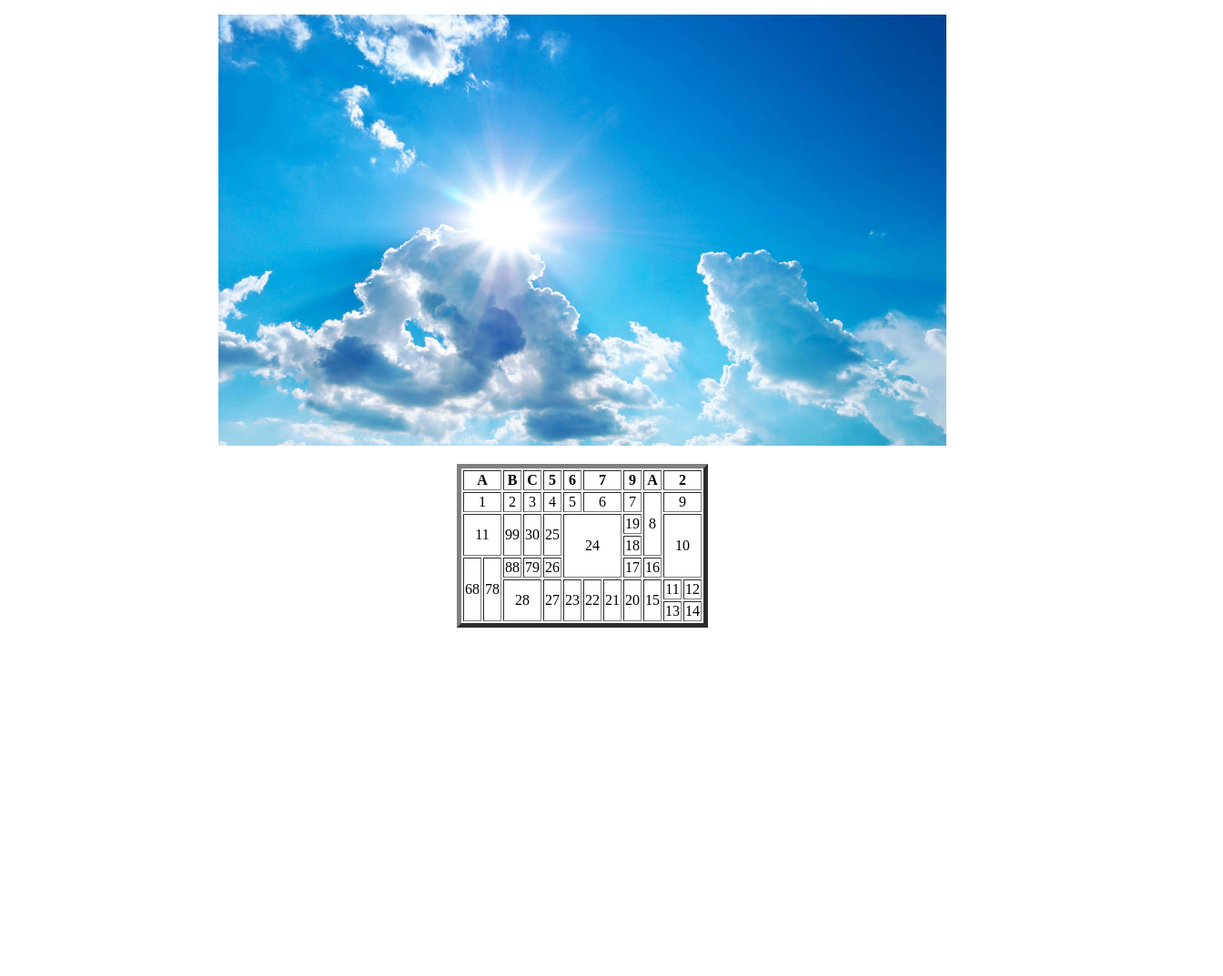
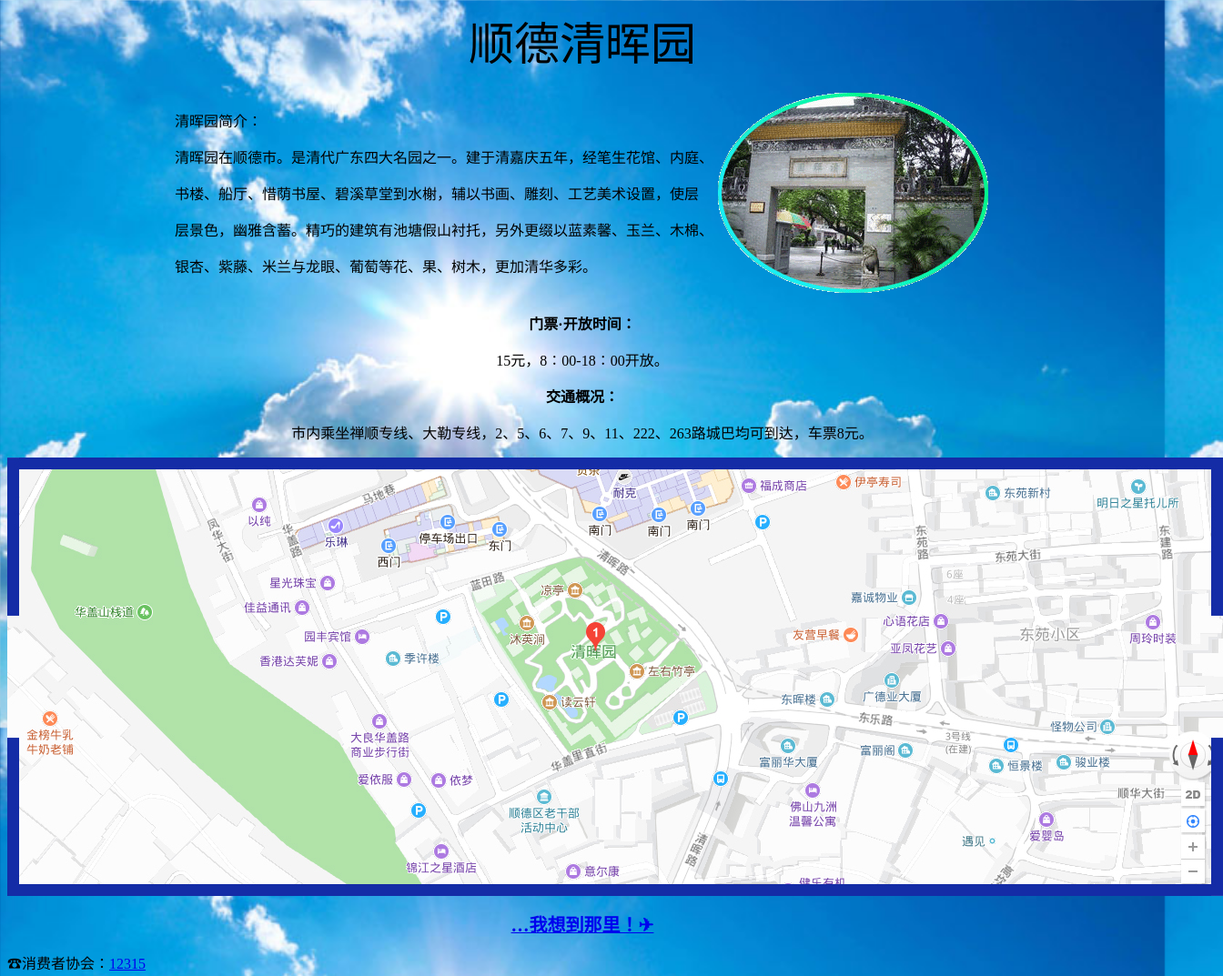
Before and after one commit to 645695411/645695411.github.io, a plain HTML site: page index.html in a window 1280 px wide. Shown: the top 1073 px of the page at 91% size, 1344 px wide, since content can reach past the window. Before the commit the page ends 800 px from the top, so only its background shows below. Drawn offline with Linux system fonts and the light colour scheme.

Commit message:
Update index.html

```diff
--- a/index.html
+++ b/index.html
@@ -1,69 +1,33 @@
-<!doctype html>
 <html>
   <head>
     <meta charset="utf-8">
-    <title>表格</title>
+    <link rel="icon" href="favicon-20190326043922412.ico" type="image/x-icon"/>
+    <title>顺德清晖园</title>
   </head>
-  <body>
- <p align="center"><img src="https://645695411.github.io/1.jpg"></p>
-<table border="5"align="center" style="text-align:center">
-  <tr>
-    <th colspan="2">A</th>
-    <th>B</th>
-    <th>C</th>
-    <th>5</th>
-    <th>6</th>
-    <th colspan="2">7</th>
-    <th>9</th>
-    <th>A</th>
-    <th colspan="2">2</th>
-   </tr>
- <tr>
-    <td colspan="2">1</td>
-    <td>2</td>
-    <td>3</td>
-    <td>4</td>
-    <td>5</td>
-    <td colspan="2">6</td>
-    <td>7</td>
-    <td rowspan="3">8</td>
-    <td colspan="2">9</td>
-   </tr>
- <tr>
-    <td rowspan="2" colspan="2">11</td>
-    <td rowspan="2">99</td>
-    <td rowspan="2">30</th>
-    <td rowspan="2">25</td>
-    <td rowspan="3"colspan="3">24</td>
-    <td>19</th>
-    <td rowspan="3"colspan="2">10</td>
-   </tr>
- <tr>
-    <td>18</td>
-   </tr>
- <tr>
-    <td rowspan="3">68</td>
-    <td rowspan="3">78</td>
-    <td>88</td>
-    <td>79</td>
-    <td>26</td>
-    <td>17</td>
-    <td>16</td>
- <tr>
-    <td colspan="2" rowspan="2">28</td>
-    <td rowspan="2" >27</td>
-    <td rowspan="2">23</td>
-    <td rowspan="2">22</td>
-    <td rowspan="2">21</td>
-    <td rowspan="2">20</td>
-    <td rowspan="2">15</td>
-    <td>11</td>
-    <td>12</td>
-   </tr>
- <tr>
-    <td>13</td>
-    <td>14</td>
-   </tr>
-</table>
+  <body background="1.jpg"style=" background-repeat:no-repeat ;background-size:100% 100%;background-attachment: fixed;">
+  <p align="center"><span style="font-size:50px;">顺德清晖园</span></p>
+  <table align="center">
+    <tr>
+      <td>
+        <p>清晖园简介：</p>
+        <p>清晖园在顺德市。是清代广东四大名园之一。建于清嘉庆五年，经笔生花馆、内庭、</p>
+        <p>书楼、船厅、惜荫书屋、碧溪草堂到水榭，辅以书画、雕刻、工艺美术设置，使层</p>
+        <p>层景色，幽雅含蓄。精巧的建筑有池塘假山衬托，另外更缀以蓝素馨、玉兰、木棉、</p>
+        <p>银杏、紫藤、米兰与龙眼、葡萄等花、果、树木，更加清华多彩。</p>
+      </td>
+      <td>
+      <img src="3.png">
+      </td>
+    </tr>
+  </table>
+  <p align="center"><b>门票·开放时间：</b></p>
+  <p align="center">   15元，8∶00-18∶00开放。</p>
+  <p align="center"><b>交通概况：</b></p>
+  <p align="center">  市内乘坐禅顺专线、大勒专线，2、5、6、7、9、11、222、263路城巴均可到达，车票8元。</p>
+    <p align="center"><img src="2.jpg"></p>
+      <p align="center"><a href="https://j.map.baidu.com/i1gDO" target="_blank"><b><span style="font-size:20px;">…我想到那里！✈</span></b></a></p>
+        <p>☎消费者协会：<a href="tel:18566075942">12315</a></p>
+            <p>✉服务邮箱：<a href="645695411@qq.com"target="_blank">hzzzoo@126.com</a></p>
+                <p align="right"><a href="https://www.baidu.com/" target="_blank">☛返回百度首页</a>
   </body>
 </html>
```
